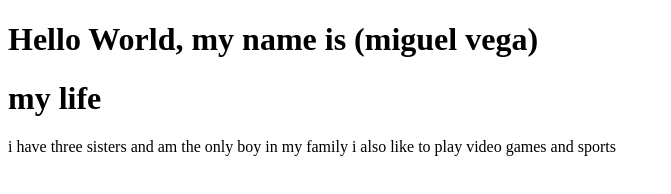
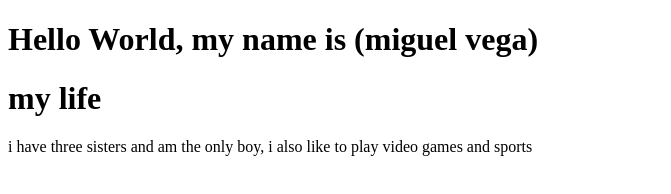
Before and after one commit to miguelvega1/miguelvega1.github.io, a plain HTML site: page index.html in a window 1280 px wide. Shown: the whole page, without its empty margins (0-671 px from the left). Drawn offline with Linux system fonts and the light colour scheme.

Commit message:
Update index.html

```diff
--- a/index.html
+++ b/index.html
@@ -3,7 +3,6 @@
 <body>
 <h1>Hello World, my name is (miguel vega)</h1>
   <h1>my life</h1>
-  i have three sisters and am the only boy in my family
-  i also like to play video games and sports
+  i have three sisters and am the only boy, i also like to play video games and sports
 </body>
 </html>
```
